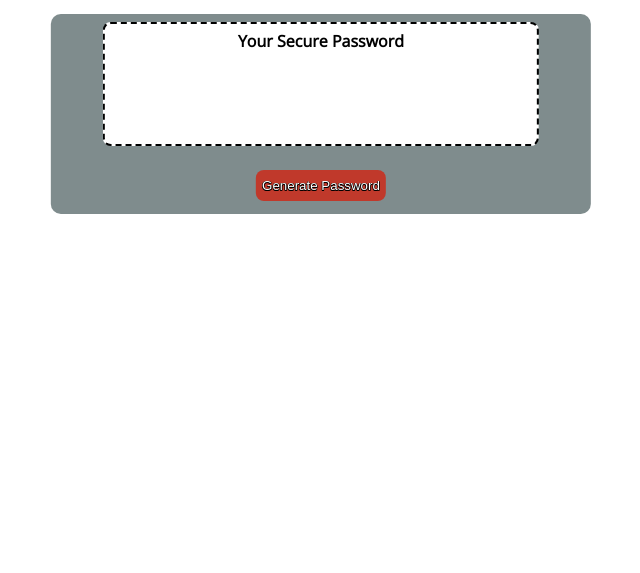
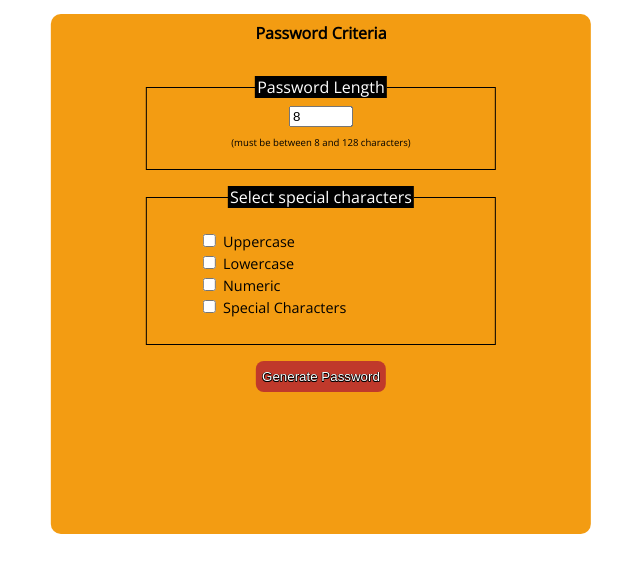
Before and after one commit to Ross-mc/javascript-password-generator, a plain HTML site: page index.html in a window 1280 px wide. Both pictures are taken after a click on the button "Generate Password". Shown: the part 55-628 px from the top of the page, without its empty margins (319-959 px from the left). Drawn offline with nearby package versions, Linux system fonts and the light colour scheme.

Commit message:
Added fade and click listener
Clicking generate now fades out the first element and fades in the criteria selector element. A click listener has been added for the second generate button which gets the value of all elements within the selector fieldset

```diff
--- a/assets/script.js
+++ b/assets/script.js
@@ -1,7 +1,58 @@
-const INITIAL = document.querySelector("#initial");
+const INITIAL_BTN = document.querySelector("#initial");
+const INITIAL_CONTAINER = document.querySelector(".initial_container");
+
 const CRITERIA_CONTAINER = document.querySelector(".criteria_container");
+const CRITERIA_BTN = document.querySelector("#criteria_btn")
 
 
-INITIAL.addEventListener("click", function(){
-    console.log('Initial button clicked')
+INITIAL_BTN.addEventListener("click", function(){
+    fadeOut(INITIAL_CONTAINER);
+    fadeIn(CRITERIA_CONTAINER);
+});
+
+CRITERIA_BTN.addEventListener("click", function(){
+    let passwordLength = document.getElementById("length").value;
+    let uppercase = document.getElementById("uppercase").checked;
+    let lowercase = document.getElementById("lowercase").checked;
+    let numeric = document.getElementById("numeric").checked;
+    let special = document.getElementById("special").checked;
+
+    console.log(passwordLength);
+    console.log(uppercase);
+    console.log(lowercase);
+    console.log(numeric);
+    console.log(special);
+
 })
+
+
+
+function fadeOut(element1){
+    var opacityValue = 1;
+
+    var timer = setInterval(function(){
+        if (opacityValue <=0.05){
+            clearInterval(timer);
+            element1.style.display = 'none'
+        }
+        element1.style.opacity = opacityValue;
+        opacityValue -= opacityValue * 0.05
+    }, 10)
+};
+
+function fadeIn(element){
+    var opacityValue = 0;
+    element.style.display = 'block'
+    var timer = setInterval(function(){
+        if (opacityValue >=1){
+            clearInterval(timer);
+
+        }
+        element.style.opacity = opacityValue;
+        if (opacityValue === 0){
+            opacityValue += 0.05;
+        } else{
+            opacityValue += opacityValue * 0.05;
+        }
+    }, 10)
+}
--- a/assets/style.css
+++ b/assets/style.css
@@ -66,6 +66,7 @@ h1{
     margin: 0 auto;
     left: 50%;
     transform: translateX(-50%);
+    opacity: 0;
     display: none;
 }
 
```
